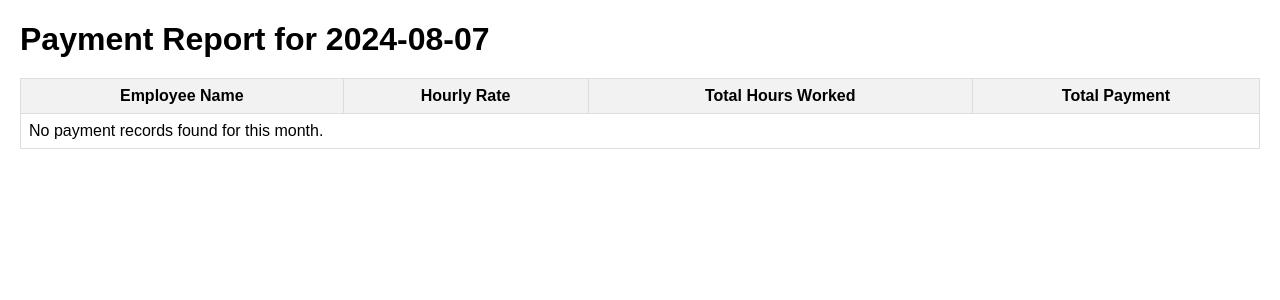
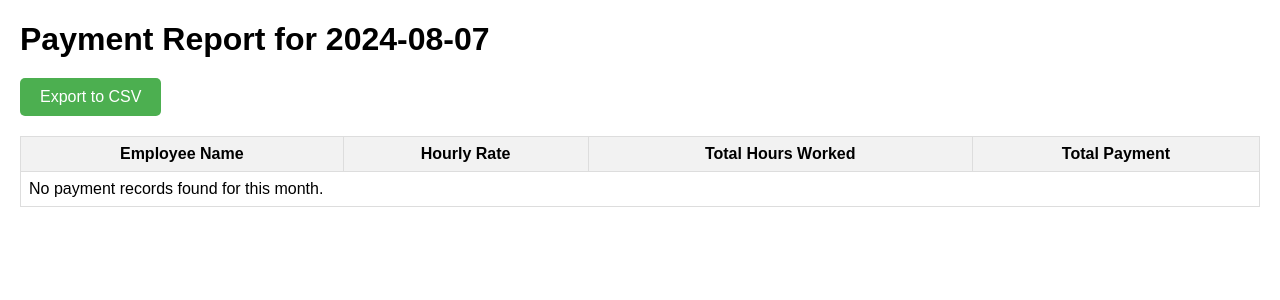
Before and after one commit to AntonioLabinjan/CV_system, a Flask app: page /payment_report in a window 1280 px wide. Shown: the top 300 px of the page. Run offline with Flask 3, Linux system fonts and the light colour scheme; data comes from the database, SQL or seed files in the repository; data that the repository does not hold is empty; parts of the project's set-up code (start-up, migrations or seed data) failed here and were passed over.

Commit message:
Update payment_report.html

```diff
--- a/eaps/templates/payment_report.html
+++ b/eaps/templates/payment_report.html
@@ -23,10 +23,20 @@
         h1 {
             margin-bottom: 20px;
         }
+        .export-btn {
+            margin-bottom: 20px;
+            display: inline-block;
+            padding: 10px 20px;
+            background-color: #4CAF50;
+            color: white;
+            text-decoration: none;
+            border-radius: 5px;
+        }
     </style>
 </head>
 <body>
     <h1>Payment Report for {{ today }}</h1>
+    <a href="{{ url_for('export_payment_report') }}" class="export-btn">Export to CSV</a>
     <table>
         <thead>
             <tr>
```
